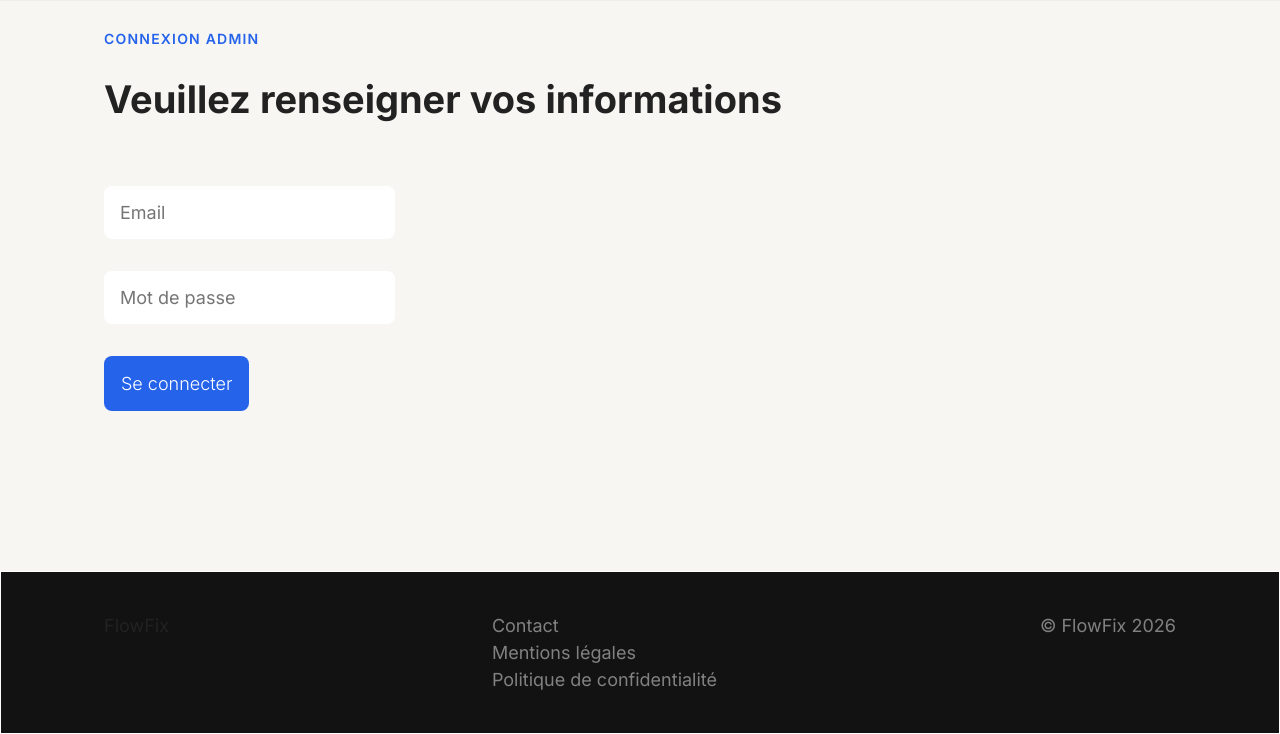
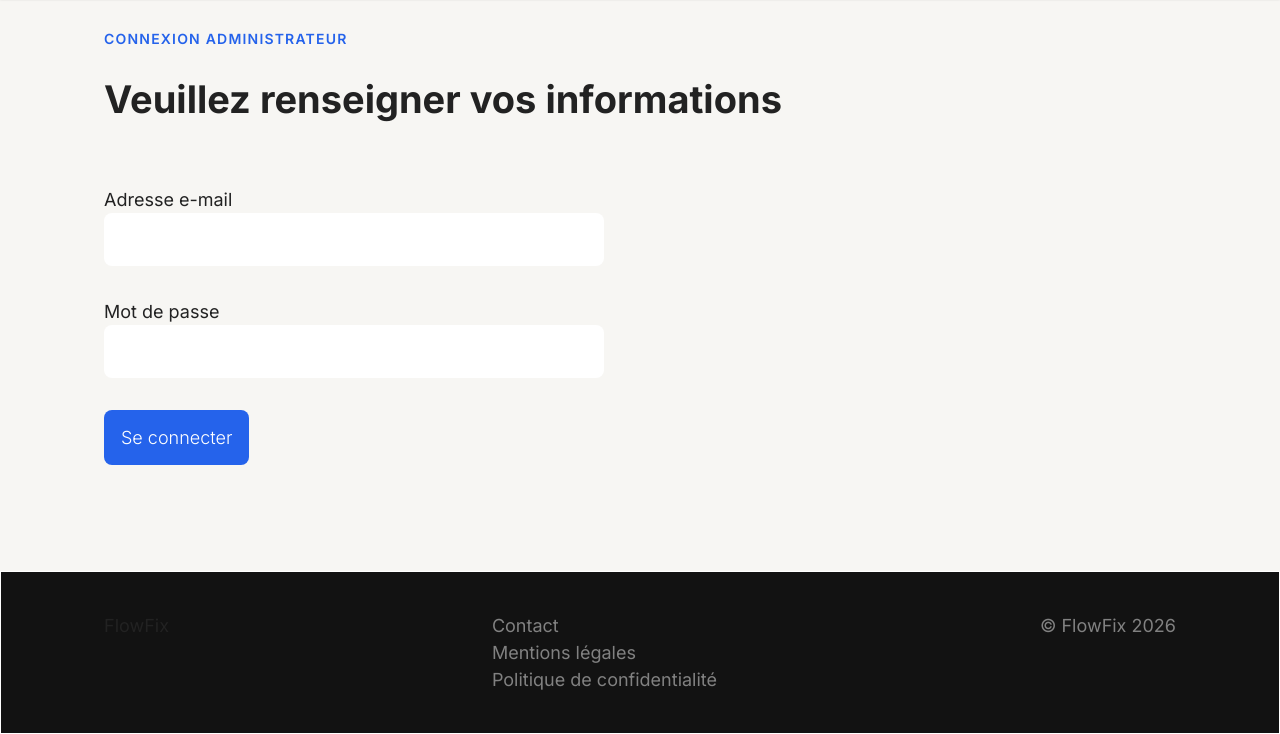
Before and after one commit to Rcamenen/FlowFix, a PHP site: page /adminLogin in a window 1280 px wide. Shown: the part 66-800 px from the top of the page. Run offline with PHP 8.4, Linux system fonts and the light colour scheme; some libraries are stand-ins or nearby versions.

Commit message:
Amélioration du formulaire, accessibilités

```diff
--- a/App/Views/Admin/adminLogin.php
+++ b/App/Views/Admin/adminLogin.php
@@ -1,30 +1,32 @@
 <div class="adminlogin page page--static container">
 
     <div class="page__header">
-        <h1 class="page__label page__title">Connexion admin</h1>
+        <h1 class="page__label page__title">Connexion administrateur</h1>
         <p class="title-lg">Veuillez renseigner vos informations</p>
     </div>
 
     <div class="page__content">
 
-    <?php if(isset($_SESSION["error"])){ ?>
+    <?php if(isset($_SESSION["error"])): ?>
+        <p class="notice--error"><?= $_SESSION["error"] ?></p>
+        <?php unset($_SESSION['error']); ?>
+    <?php endif?>
 
-        <div class="notice--error">
-            <p><?= $_SESSION["error"] ?></p>
+    <form class="form" action="adminLogin" method="post" novalidate>
+
+        <div class="form__field">
+            <label class="form__label" for="admin-email">Adresse e-mail</label>
+            <input class="form__input" id="admin-email" name="email" type="email" autocomplete="username" required aria-required="true">
         </div>
 
-        <?php unset($_SESSION['error']) ;} ?>
+        <div class="form__field">
+            <label class="form__label" for="admin-password">Mot de passe</label>
+            <input class="form__input" id="admin-password" name="password" type="password" autocomplete="current-password" required aria-required="true">
+        </div>
 
-        <div class="section__content">
-            <form class="form" action="adminLogin" method="post">
+        <button class="form__btn btn-primary" type="submit">Se connecter</button>
 
-                <input class="form__input" name="email" type="email" placeholder="Email" required>
-                <input class="form__input" name="password" type="password" placeholder="Mot de passe" required>
-
-                <button class="form__btn btn-primary" type="submit">Se connecter</button>
-
-            </form>
-        </div>
+    </form>
 
     </div>
 
```
Also changed, not shown: App/Views/Auth/login.php (+9 -2 lines).
